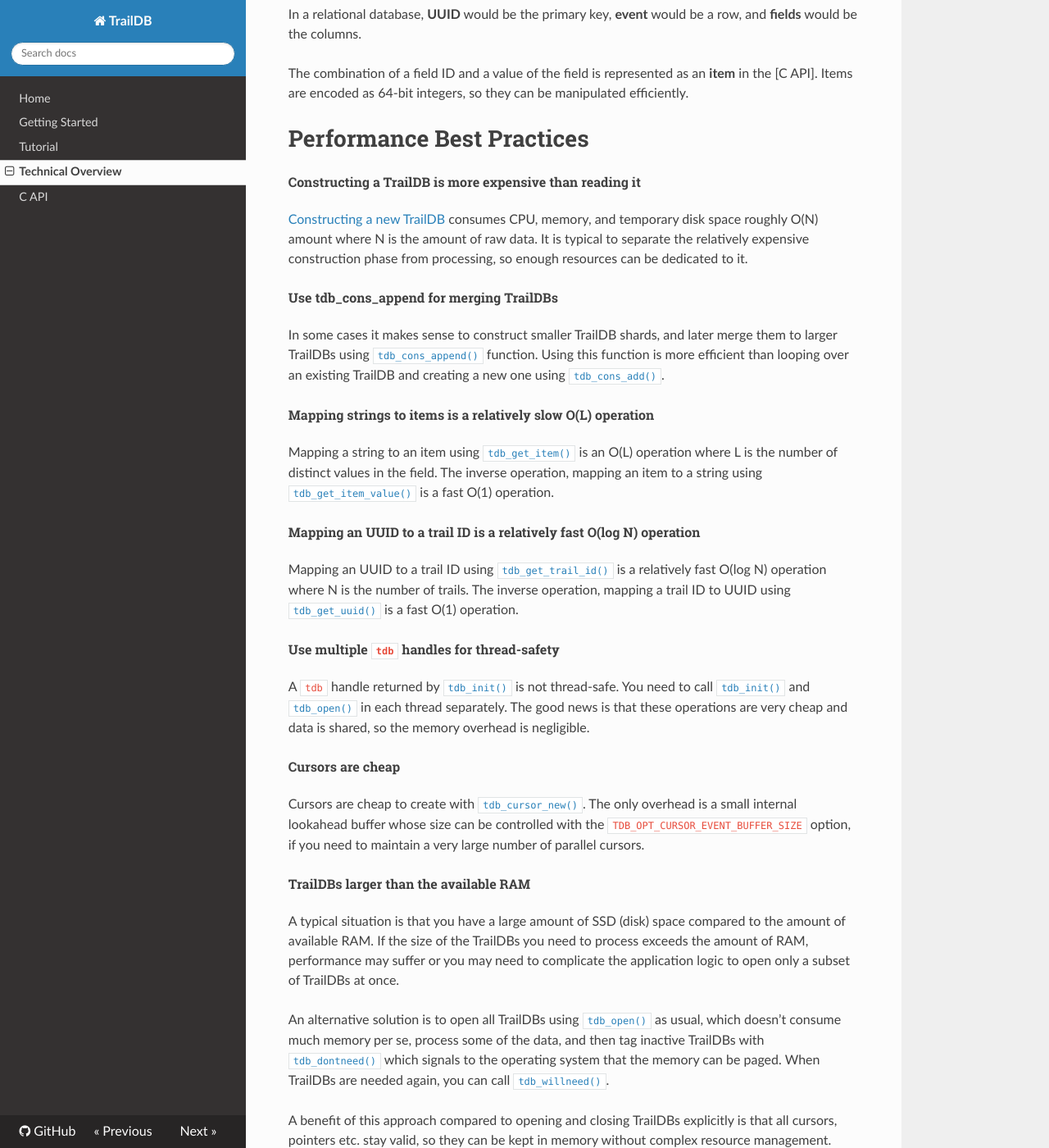
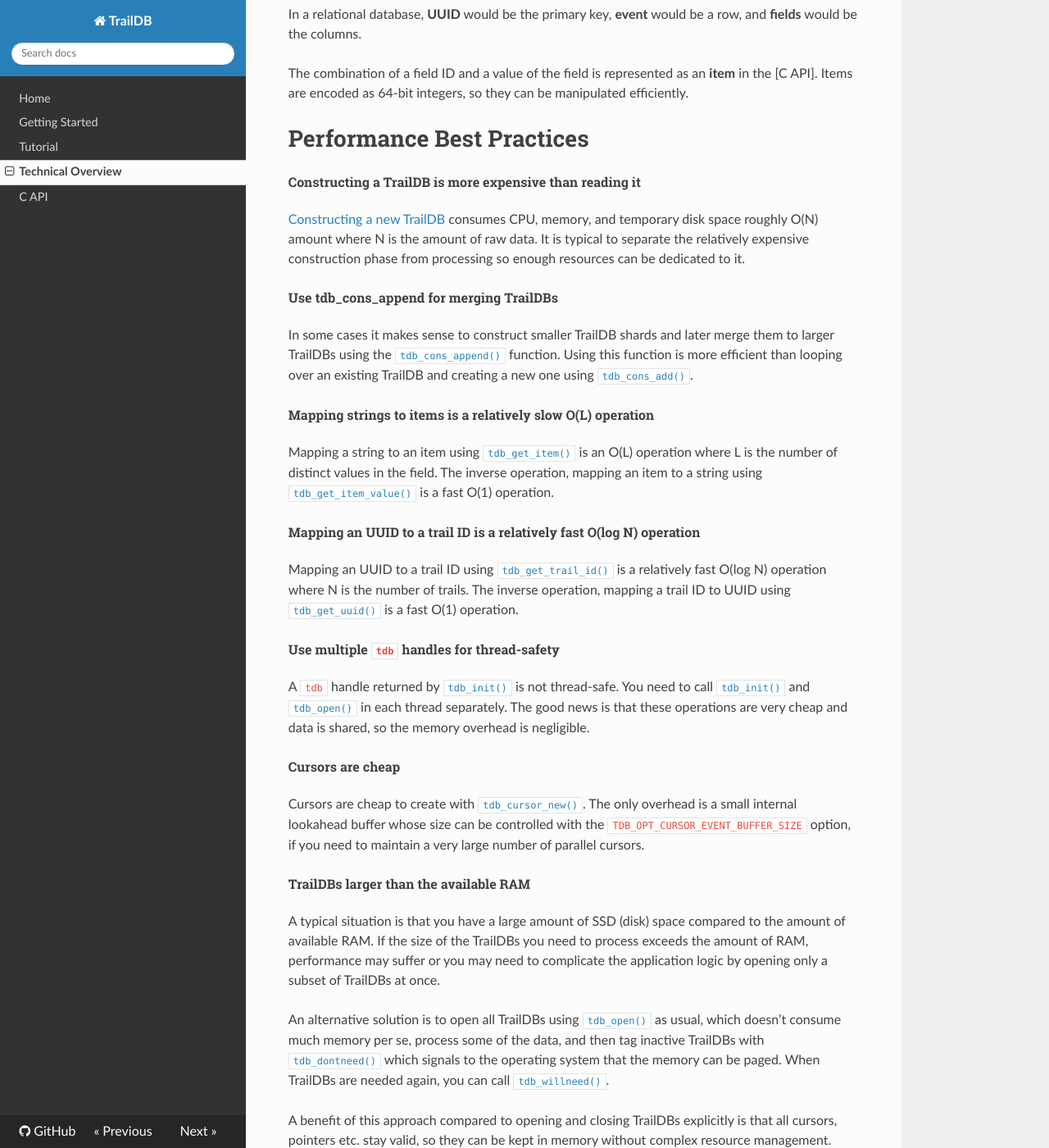
Before and after one commit to traildb/traildb, an MkDocs documentation site: the page built from doc/docs/technical_overview.md, in a window 1280 px wide and 1400 px high, scrolled down 858 px. Shown: the whole window at 82% size. Built offline with MkDocs 1.6.1, drawn with Linux system fonts in a browser that asks for light colours; nearby versions of some CDN libraries; old or Windows-style settings are respelled for this version of MkDocs.

Commit message:
improve technical_overview

```diff
--- a/doc/docs/technical_overview.md
+++ b/doc/docs/technical_overview.md
@@ -34,14 +34,15 @@
 [Constructing a new TrailDB](api/#traildb-construction) consumes CPU, memory,
 and temporary disk space roughly O(N) amount where N is the amount of raw data.
 It is typical to separate the relatively expensive construction phase from
-processing, so enough resources can be dedicated to it.
+processing so enough resources can be dedicated to it.
 
 ###### Use tdb_cons_append for merging TrailDBs
 
-In some cases it makes sense to construct smaller TrailDB shards, and later
-merge them to larger TrailDBs using [`tdb_cons_append()`](api/#tdb_cons_append)
-function. Using this function is more efficient than looping over an existing
-TrailDB and creating a new one using [`tdb_cons_add()`](api/#tdb_cons_add).
+In some cases it makes sense to construct smaller TrailDB
+shards and later merge them to larger TrailDBs using the
+[`tdb_cons_append()`](api/#tdb_cons_append) function. Using this
+function is more efficient than looping over an existing TrailDB and
+creating a new one using [`tdb_cons_add()`](api/#tdb_cons_add).
 
 ###### Mapping strings to items is a relatively slow O(L) operation
 
@@ -77,7 +78,7 @@
 A typical situation is that you have a large amount of SSD (disk) space compared
 to the amount of available RAM. If the size of the TrailDBs you need to process
 exceeds the amount of RAM, performance may suffer or you may need to complicate
-the application logic to open only a subset of TrailDBs at once.
+the application logic by opening only a subset of TrailDBs at once.
 
 An alternative solution is to open all TrailDBs using
 [`tdb_open()`](api/#tdb_open) as usual, which doesn't consume much memory
```
